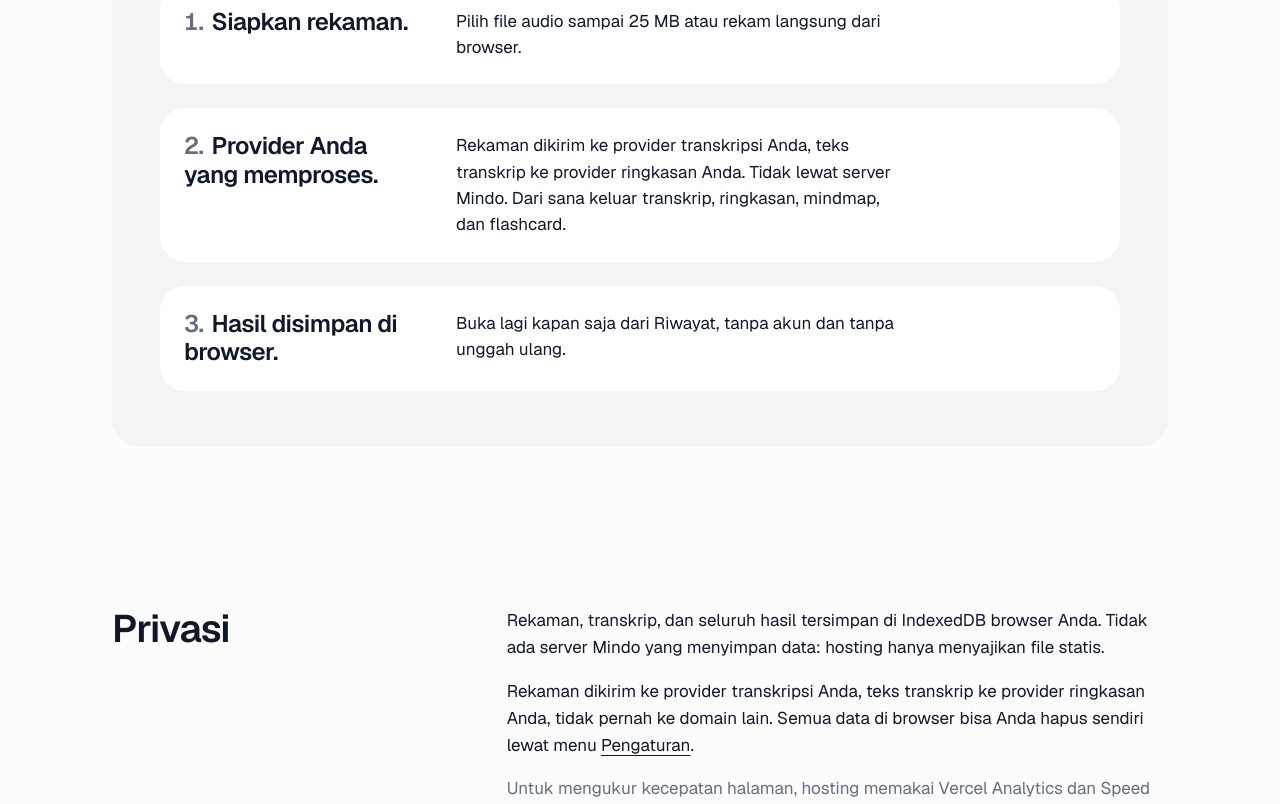
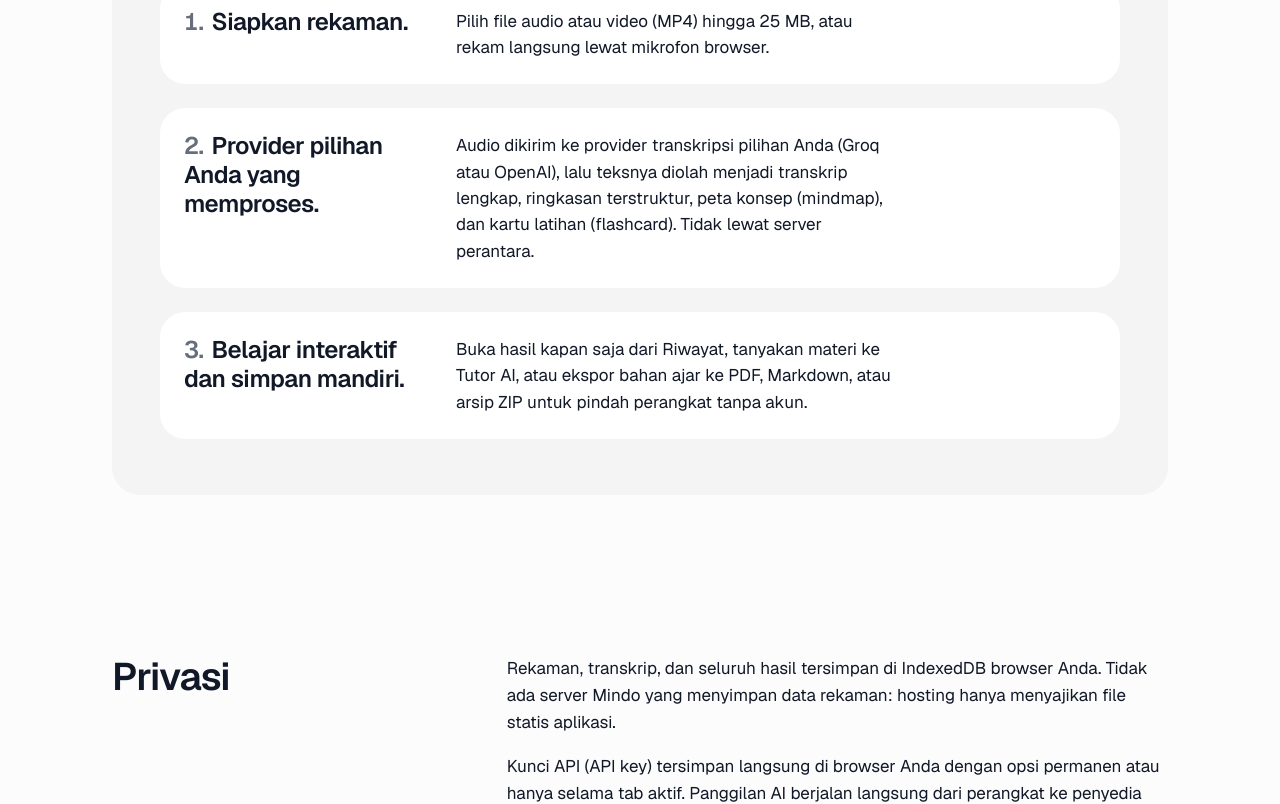
Before and after one commit to kebsixx/mindo, a Next.js app: page / in a window 1280 px wide. Shown: the part 2800-3604 px from the top of the page. Built offline with nearby package versions, Linux system fonts and the light colour scheme.

Commit message:
docs: perbarui konten cara kerja dan privasi sesuai fitur saat ini

```diff
--- a/src/app/page.tsx
+++ b/src/app/page.tsx
@@ -36,15 +36,15 @@ const AUDIO_TYPES: Record<string, string> = {
 const STEPS = [
   {
     title: "Siapkan rekaman.",
-    body: "Pilih file audio sampai 25 MB atau rekam langsung dari browser.",
+    body: "Pilih file audio atau video (MP4) hingga 25 MB, atau rekam langsung lewat mikrofon browser.",
   },
   {
-    title: "Provider Anda yang memproses.",
-    body: "Rekaman dikirim ke provider transkripsi Anda, teks transkrip ke provider ringkasan Anda. Tidak lewat server Mindo. Dari sana keluar transkrip, ringkasan, mindmap, dan flashcard.",
+    title: "Provider pilihan Anda yang memproses.",
+    body: "Audio dikirim ke provider transkripsi pilihan Anda (Groq atau OpenAI), lalu teksnya diolah menjadi transkrip lengkap, ringkasan terstruktur, peta konsep (mindmap), dan kartu latihan (flashcard). Tidak lewat server perantara.",
   },
   {
-    title: "Hasil disimpan di browser.",
-    body: "Buka lagi kapan saja dari Riwayat, tanpa akun dan tanpa unggah ulang.",
+    title: "Belajar interaktif dan simpan mandiri.",
+    body: "Buka hasil kapan saja dari Riwayat, tanyakan materi ke Tutor AI, atau ekspor bahan ajar ke PDF, Markdown, atau arsip ZIP untuk pindah perangkat tanpa akun.",
   },
 ];
 
@@ -567,13 +567,18 @@ export default function BerandaPage() {
             <div className="max-w-[62ch] space-y-4 text-[1.0625rem] leading-[1.6]">
               <p>
                 Rekaman, transkrip, dan seluruh hasil tersimpan di IndexedDB
-                browser Anda. Tidak ada server Mindo yang menyimpan data:
-                hosting hanya menyajikan file statis.
+                browser Anda. Tidak ada server Mindo yang menyimpan data rekaman:
+                hosting hanya menyajikan file statis aplikasi.
               </p>
               <p>
-                Rekaman dikirim ke provider transkripsi Anda, teks transkrip ke
-                provider ringkasan Anda, tidak pernah ke domain lain. Semua data
-                di browser bisa Anda hapus sendiri lewat menu{" "}
+                Kunci API (API key) tersimpan langsung di browser Anda dengan opsi
+                permanen atau hanya selama tab aktif. Panggilan AI berjalan langsung
+                dari perangkat ke penyedia resmi (Groq, OpenAI, Google, OpenRouter,
+                atau Ollama lokal) tanpa server perantara.
+              </p>
+              <p>
+                Anda memegang kendali penuh atas data: semua materi bisa diekspor
+                ke arsip zip untuk pindah perangkat, atau dihapus bersih kapan saja lewat menu{" "}
                 <Link
                   href="/settings"
                   className="underline decoration-1 underline-offset-4 hover:text-muted-foreground"
```
